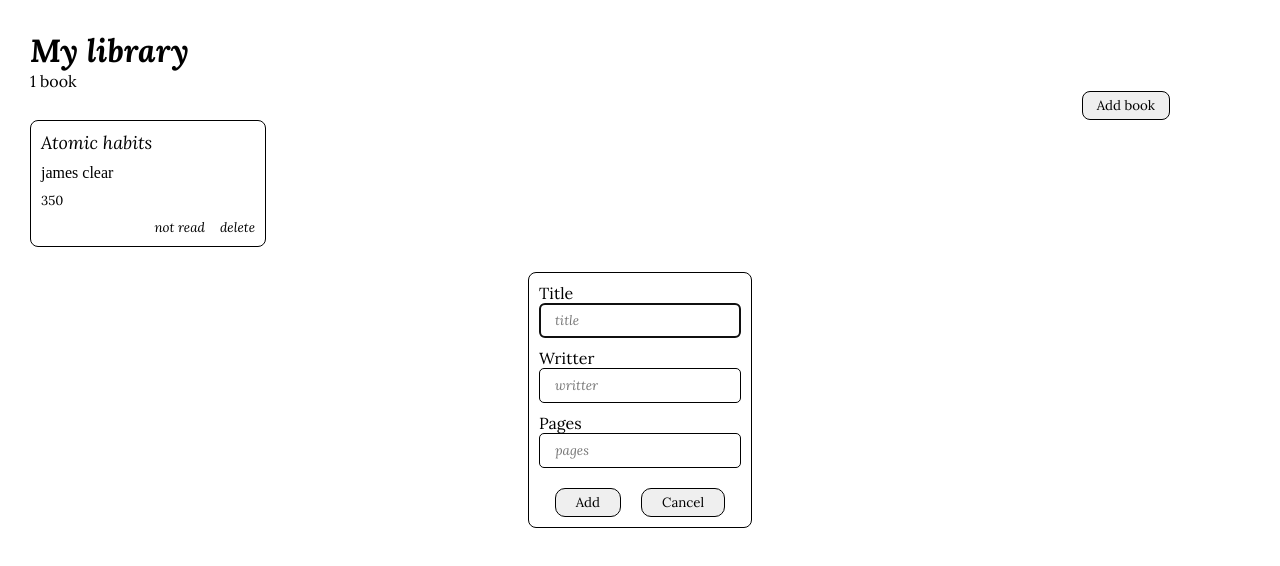
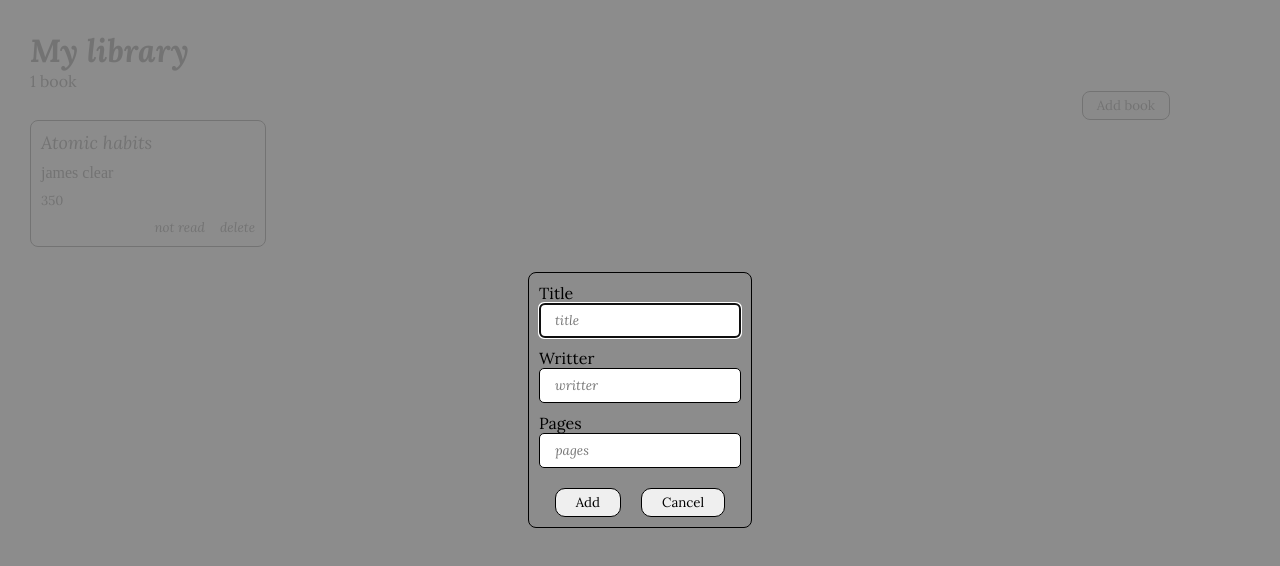
Before and after one commit to wahpyu-hub/assignment-Library-app-from-the-odin-project, a plain HTML site: page index.html in a window 1280 px wide. Both pictures are taken after a click on the button "Add book". Drawn offline with Linux system fonts and the light colour scheme; a web font is replaced by a local one.

Commit message:
penambahan background color pada overlay

```diff
--- a/style.css
+++ b/style.css
@@ -38,6 +38,7 @@
     position: fixed;
     z-index: 10;
     inset: 0;
+    background-color: rgb(128, 128, 128, 0.9);
 }
 
 .modal{
```
